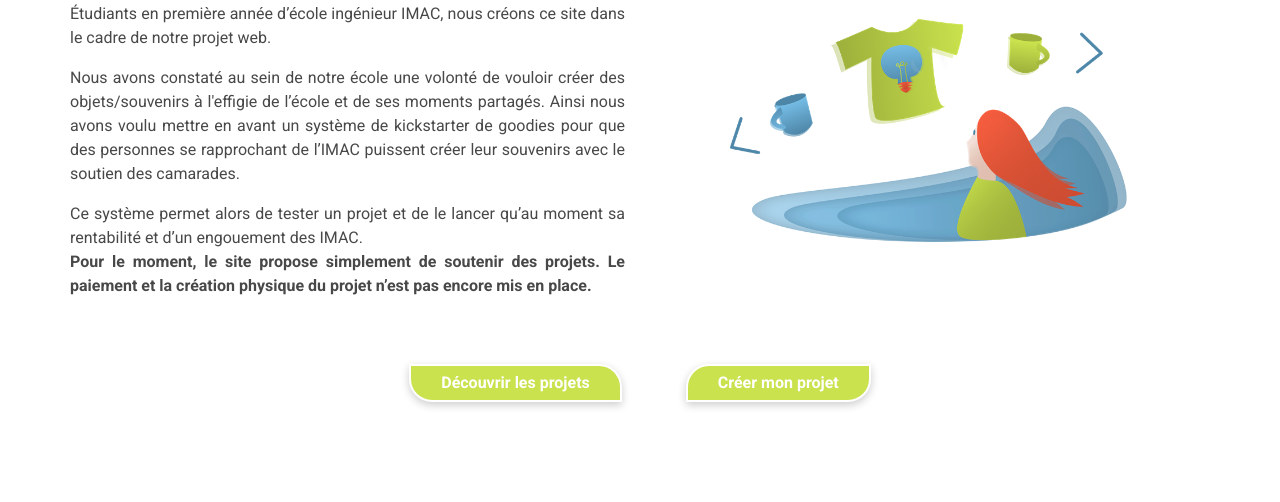
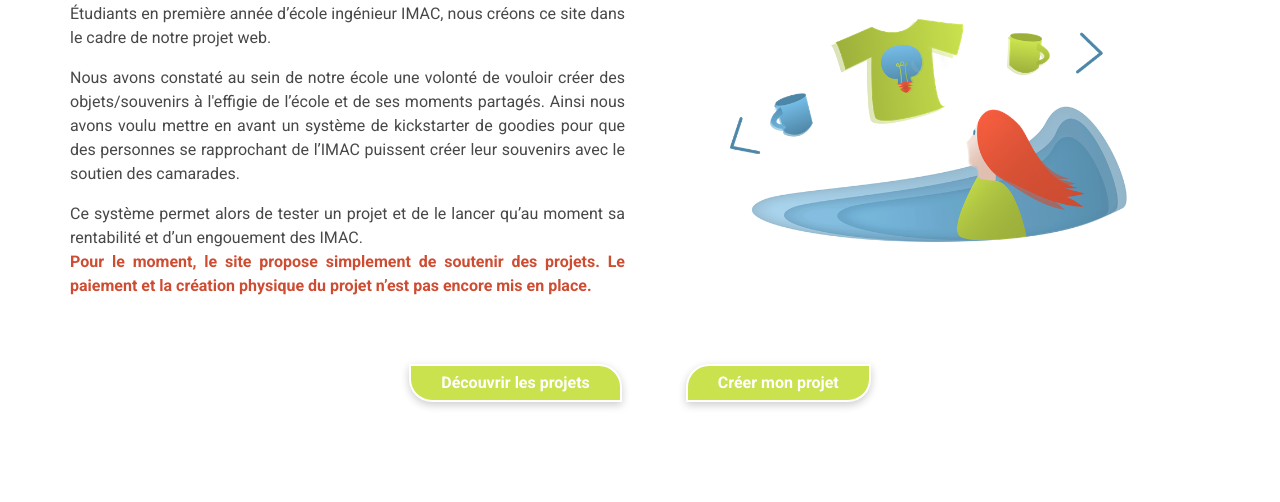
Before and after one commit to Qlexisq/projetWebS2, a PHP site: page /about-us.php in a window 1280 px wide. Shown: the part 586-1088 px from the top of the page. Run offline with PHP 8.4, Linux system fonts and the light colour scheme.

Commit message:
[+] Frontend -> Uniform CSS text

```diff
--- a/about-us.php
+++ b/about-us.php
@@ -26,11 +26,11 @@
             <p>
               Nous avons constaté au sein de notre école une volonté de vouloir créer des objets/souvenirs à l'effigie de l’école et de ses moments partagés. Ainsi nous avons voulu mettre en avant un système de kickstarter de goodies pour que des personnes se rapprochant de l’IMAC puissent créer leur souvenirs avec le soutien des camarades.
             </p>
-            <p>
+            <p class="indexText">
               Ce système permet alors de tester un projet et de le lancer qu’au moment sa rentabilité et d’un engouement des IMAC.<br>
-              <span class="font-weight-bold">
+              <b>
               Pour le moment, le site propose simplement de soutenir des projets. Le paiement et la création physique du projet n’est pas encore mis en place.
-              </span>
+              </b>
             </p>
           </div>
         </div>
```
